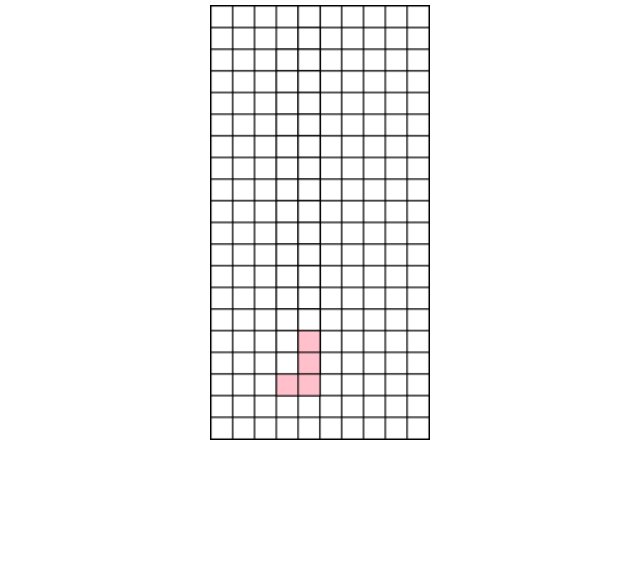
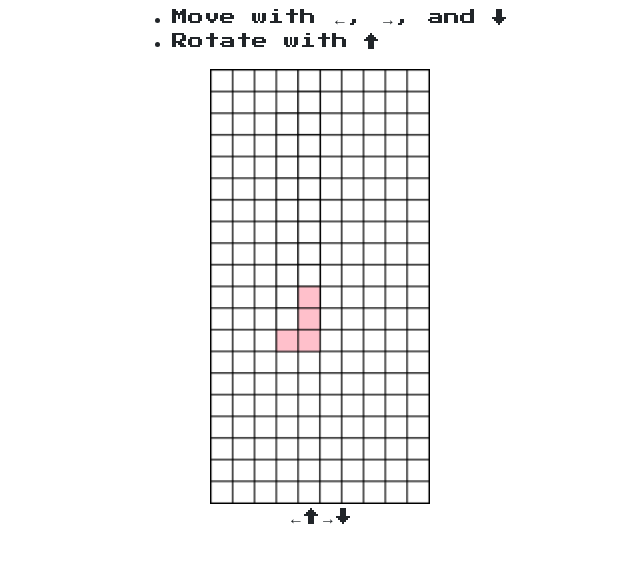
Before and after one commit to marinhero/tsetris, a website built with webpack: page index.html in a window 1280 px wide. Shown: the part 107-670 px from the top of the page, without its empty margins (320-960 px from the left). Built offline with nearby package versions, Linux system fonts and the light colour scheme.

Commit message:
Add controller and README

```diff
--- a/index.html
+++ b/index.html
@@ -12,8 +12,16 @@
 <body>
 <h1 class="title">TypeScript Tetris</h1>
 <h1 class="scoreboard">Score: <span id="metric">0</span></h1>
+<ul>
+    <li>Move with ←, →, and ↓</li>
+    <li>Rotate with ↑</li>
+</ul>
 <canvas id="board" width="200" height="400"></canvas>
 <script src="./dist/bundle.js"></script>
+<div class="controller">
+    <span></span>
+    <span>←</span><span>↑</span><span>→</span><span>↓</span>
+</div>
 </body>
 <!-- This project is dedicated to my grandma who loved Tetris -->
 </html>
```
Also changed, not shown: README.md (added).
